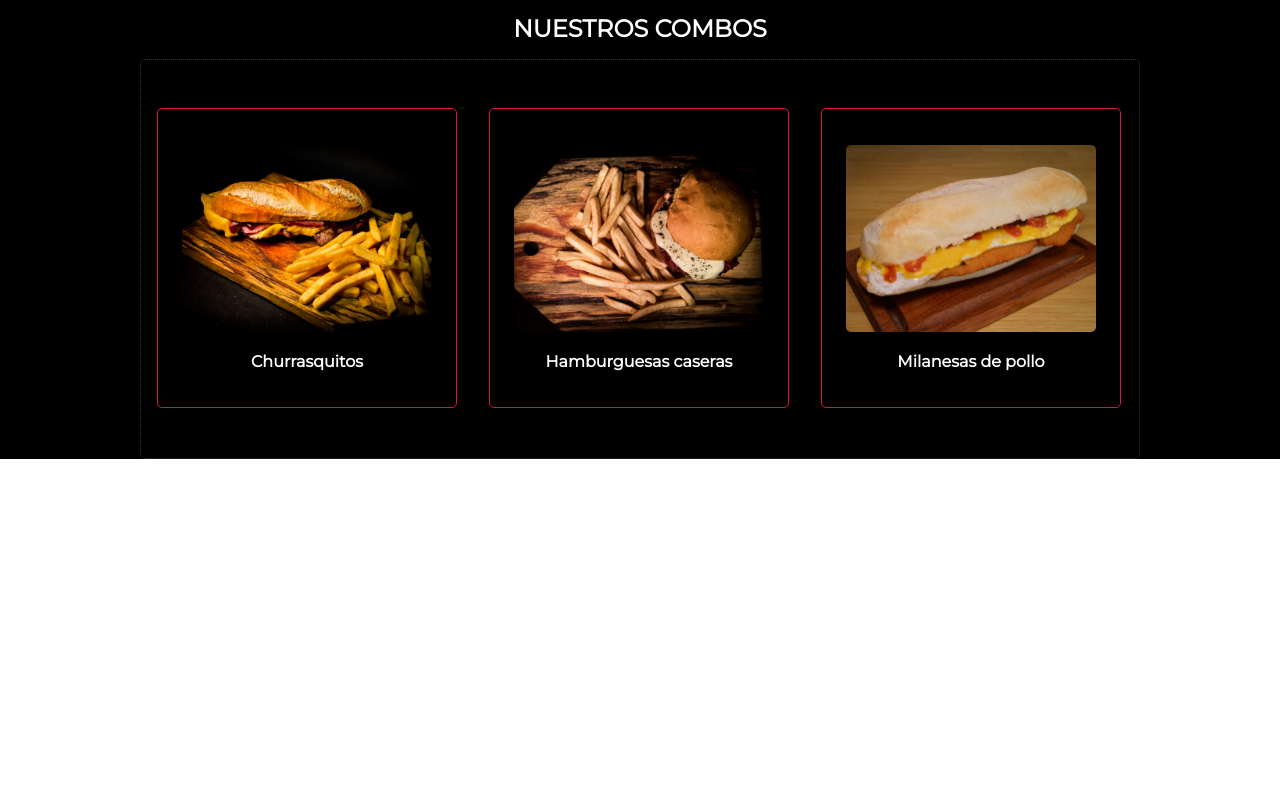
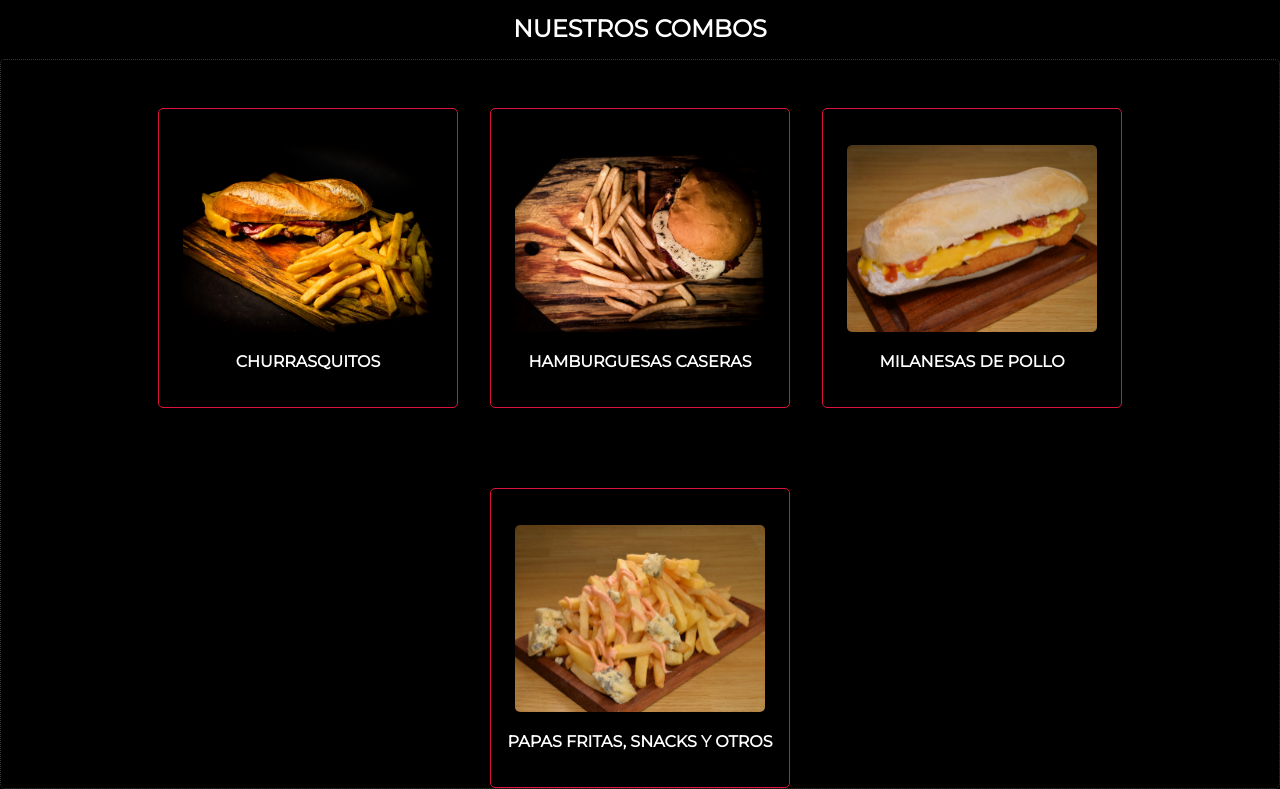
Before and after one commit to marcAnfuso/proyecto_tobeef, a website: page index.html in a window 1280 px wide. Shown: the part 802-1591 px from the top of the page. Before the commit the page ends 1261 px from the top, so only its background shows below. Drawn offline with Linux system fonts and the light colour scheme.

Commit message:
flex-wrap al contenedor del main, saqué el scrollbar

```diff
--- a/scss/partials/_main.scss
+++ b/scss/partials/_main.scss
@@ -19,21 +19,12 @@
     &-contenedor {
         display: flex;
         background-color: black;
-        height: 400px;
-        width: 1000px;
-        overflow-x: scroll;
         padding: 0 1rem 0 1rem;
         gap: 2rem;
         border: rgb(58, 54, 54) dotted 1px;
         border-radius: 5px;
-
-        &::-webkit-scrollbar {
-            background: white;
-
-            &-thumb:horizontal {
-                background-color: rgb(58, 54, 54);
-            }
-        }
+        justify-content: center;
+        flex-wrap: wrap;
 
 
         &__card {
@@ -66,6 +57,7 @@
         &__sub {
             padding-top: 1rem;
             color: white;
+            text-transform: uppercase;
         }
     }
 
```
Also changed, not shown: css/index.css.
